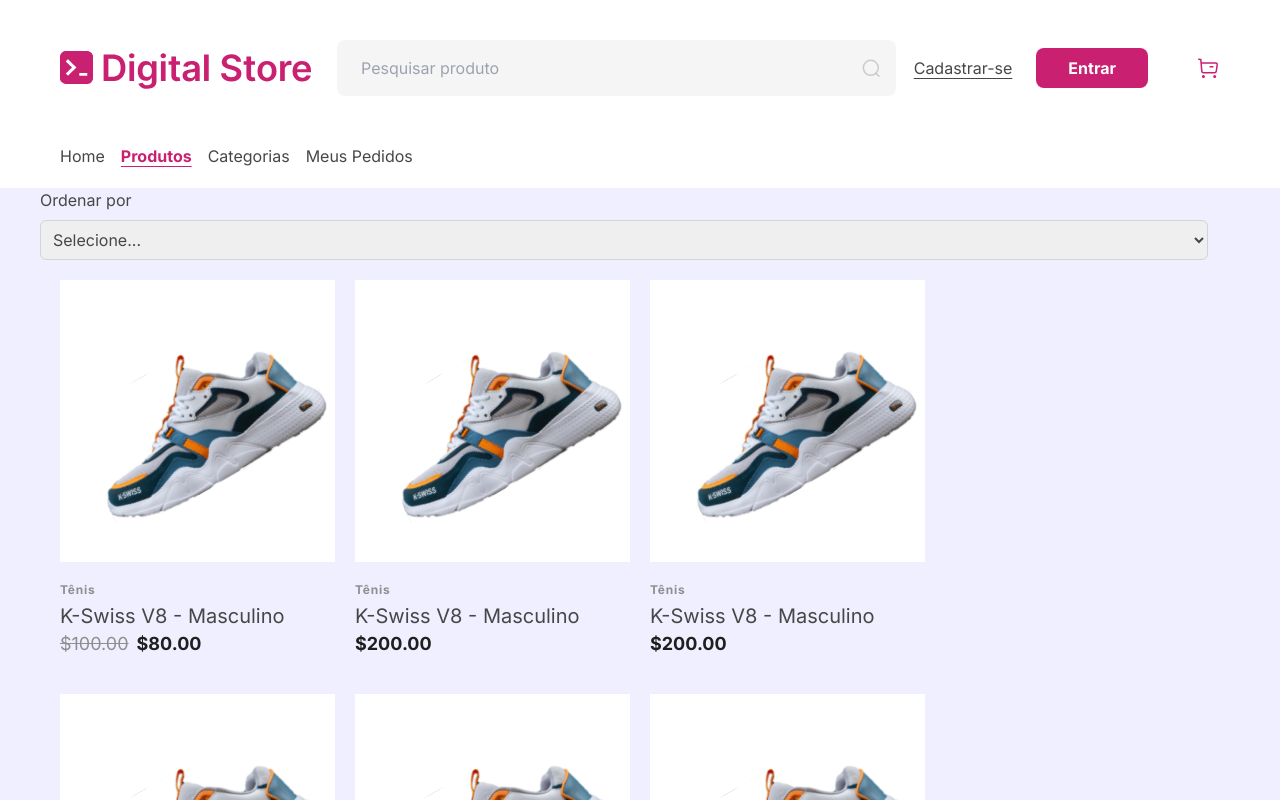
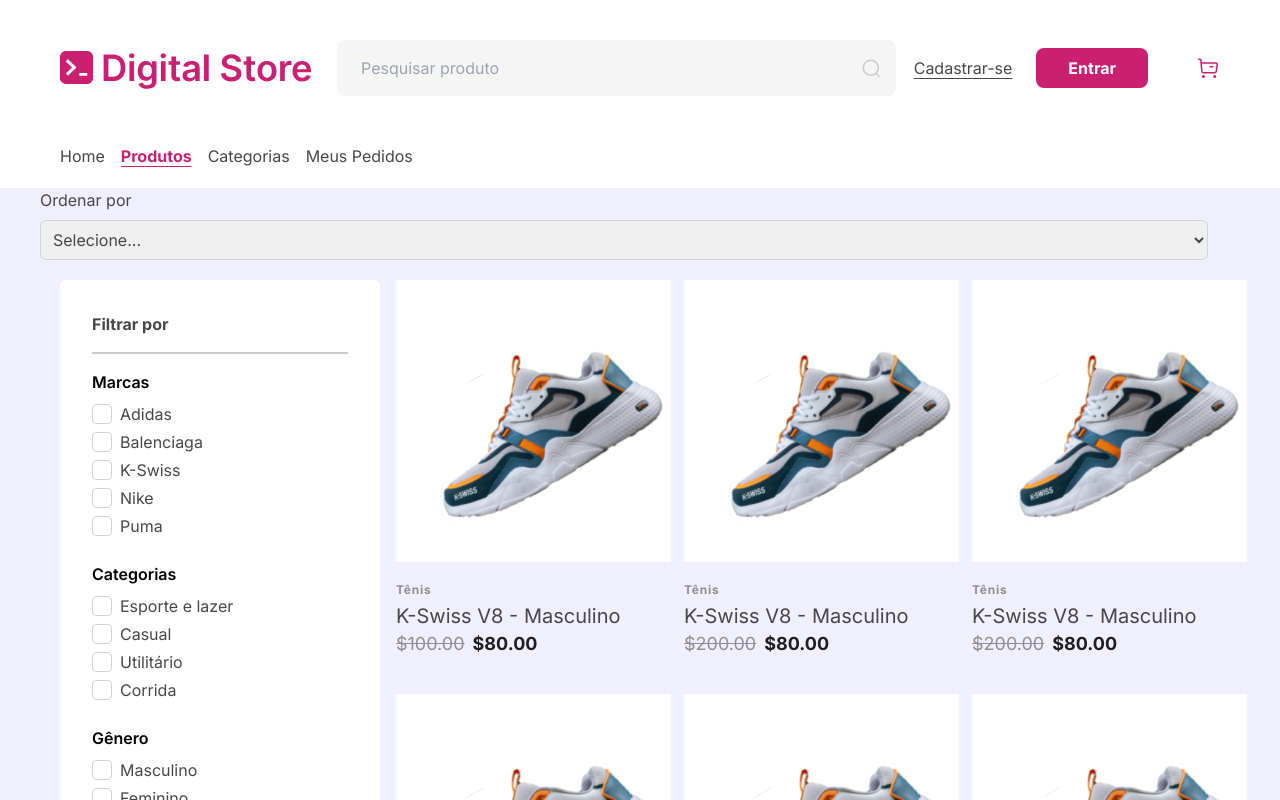
Before and after one commit to Gleis0nLemos/digital_store, a React (Vite) app: page /products in a window 1280 px wide. Shown: the top 800 px of the page. Built offline with nearby package versions, Linux system fonts and the light colour scheme.

Commit message:
feat: listing products is setting, added filters

```diff
--- a/src/components/FilterGroup.jsx
+++ b/src/components/FilterGroup.jsx
@@ -0,0 +1,27 @@
+const FilterGroup = ({ title, filters, onChange }) => {
+  return (
+    <div className="bg-white p-8 w-80 mb-6 rounded-md">
+      <h3 className="text-dark-gray-2 font-bold">{title}</h3>
+      <hr className="border border-light-gray-2 my-4" />
+      {filters.map((filter, index) => (
+        <div key={index} className="mb-6">
+          <h4 className="font-semibold mb-2">{filter.label}</h4>
+          {filter.options.map((option, idx) => (
+            <div key={idx} className="flex items-center mb-1">
+              <input
+                type="checkbox"
+                name={filter.name}
+                value={option.value}
+                className="checkbox"
+                onChange={onChange}
+              />
+              <label className="ml-2 text-14px text-dark-gray-2">{option.text}</label>
+            </div>
+          ))}
+        </div>
+      ))}
+    </div>
+  );
+}
+
+export default FilterGroup;
--- a/src/components/ProductListing.jsx
+++ b/src/components/ProductListing.jsx
@@ -19,6 +19,8 @@ const ProductListing = ({ products, columns=4 }) => {
           image={product.image}
           category={product.category}
           name={product.name}
+          brand={product.brand}
+          gender={product.gender}
           price={product.price}
           priceDiscount={product.priceDiscount}
           />
--- a/src/output.css
+++ b/src/output.css
@@ -647,6 +647,11 @@ video {
   margin-right: auto;
 }
 
+.my-4 {
+  margin-top: 1rem;
+  margin-bottom: 1rem;
+}
+
 .mb-1 {
   margin-bottom: 0.25rem;
 }
@@ -675,6 +680,10 @@ video {
   margin-bottom: 20px;
 }
 
+.mb-6 {
+  margin-bottom: 1.5rem;
+}
+
 .mb-8 {
   margin-bottom: 2rem;
 }
@@ -683,6 +692,10 @@ video {
   margin-left: 0.25rem;
 }
 
+.ml-2 {
+  margin-left: 0.5rem;
+}
+
 .ml-6 {
   margin-left: 1.5rem;
 }
@@ -695,6 +708,10 @@ video {
   margin-right: 0.5rem;
 }
 
+.mr-4 {
+  margin-right: 1rem;
+}
+
 .mr-8 {
   margin-right: 2rem;
 }
@@ -783,6 +800,10 @@ video {
   width: 7rem;
 }
 
+.w-80 {
+  width: 20rem;
+}
+
 .w-96 {
   width: 24rem;
 }
@@ -797,10 +818,6 @@ video {
 
 .w-full {
   width: 100%;
-}
-
-.w-3\/4 {
-  width: 75%;
 }
 
 .min-w-max {
@@ -808,10 +825,6 @@ video {
   min-width: max-content;
 }
 
-.flex-1 {
-  flex: 1 1 0%;
-}
-
 .flex-shrink-0 {
   flex-shrink: 0;
 }
@@ -833,10 +846,6 @@ video {
   grid-template-columns: repeat(2, minmax(0, 1fr));
 }
 
-.grid-cols-1 {
-  grid-template-columns: repeat(1, minmax(0, 1fr));
-}
-
 .flex-col {
   flex-direction: column;
 }
@@ -851,10 +860,6 @@ video {
 
 .justify-start {
   justify-content: flex-start;
-}
-
-.justify-end {
-  justify-content: flex-end;
 }
 
 .justify-center {
@@ -931,10 +936,6 @@ video {
   border-radius: 0.375rem;
 }
 
-.rounded {
-  border-radius: 0.25rem;
-}
-
 .border {
   border-width: 1px;
 }
@@ -961,6 +962,11 @@ video {
   border-color: rgb(75 85 99 / var(--tw-border-opacity));
 }
 
+.border-light-gray-2 {
+  --tw-border-opacity: 1;
+  border-color: rgb(204 204 204 / var(--tw-border-opacity));
+}
+
 .border-primary {
   --tw-border-opacity: 1;
   border-color: rgb(201 32 113 / var(--tw-border-opacity));
@@ -1027,6 +1033,10 @@ video {
   padding: 20px;
 }
 
+.p-8 {
+  padding: 2rem;
+}
+
 .px-0\.5 {
   padding-left: 0.125rem;
   padding-right: 0.125rem;
@@ -1100,6 +1110,10 @@ video {
   padding-left: 1rem;
 }
 
+.pl-5 {
+  padding-left: 20px;
+}
+
 .pl-6 {
   padding-left: 1.5rem;
 }
@@ -1128,8 +1142,20 @@ video {
   padding-top: 1rem;
 }
 
+.pt-5 {
+  padding-top: 20px;
+}
+
 .pt-8 {
   padding-top: 2rem;
+}
+
+.pb-12 {
+  padding-bottom: 3rem;
+}
+
+.pb-24 {
+  padding-bottom: 6rem;
 }
 
 .text-left {
@@ -1249,6 +1275,10 @@ video {
 
 .underline-offset-4 {
   text-underline-offset: 4px;
+}
+
+.filter {
+  filter: var(--tw-blur) var(--tw-brightness) var(--tw-contrast) var(--tw-grayscale) var(--tw-hue-rotate) var(--tw-invert) var(--tw-saturate) var(--tw-sepia) var(--tw-drop-shadow);
 }
 
 .hover\:bg-light-gray-3:hover {
--- a/src/pages/ProductListingPage.jsx
+++ b/src/pages/ProductListingPage.jsx
@@ -3,15 +3,23 @@ import Layout from '../pages/Layout';
 import Section from '../components/Section';
 import ProductListing from '../components/ProductListing';
 import ShoesProduct from '../assets/products/shoes-product.svg';
+import FilterGroup from '../components/FilterGroup';
 
 const ProductListingPage = () => {
   const [sortOrder, setSortOrder] = useState('');
+  const [filters, setFilters] = useState({
+    brand: [],
+    category: [],
+    gender: [],
+  })
 
   const productsData = [
     {
       image: ShoesProduct,
       category: 'Tênis',
       name: 'K-Swiss V8 - Masculino',
+      brand: 'K-Swiss',
+      gender: 'Masculino',
       price: '$100.00',
       priceDiscount: '$80.00',
     },
@@ -19,77 +27,160 @@ const ProductListingPage = () => {
       image: ShoesProduct,
       category: 'Tênis',
       name: 'K-Swiss V8 - Masculino',
+      brand: 'K-Swiss',
+      gender: 'Masculino',
       price: '$200.00',
+      priceDiscount: '$80.00',
     },
     {
       image: ShoesProduct,
       category: 'Tênis',
       name: 'K-Swiss V8 - Masculino',
+      brand: 'K-Swiss',
+      gender: 'Masculino',
       price: '$200.00',
+      priceDiscount: '$80.00',
     },
     {
       image: ShoesProduct,
       category: 'Tênis',
       name: 'K-Swiss V8 - Masculino',
-      price: '$200.00',
+      brand: 'K-Swiss',
+      gender: 'Masculino',
+      price: '$100.00',
+      priceDiscount: '$80.00',
     },
     {
       image: ShoesProduct,
       category: 'Tênis',
       name: 'K-Swiss V8 - Masculino',
-      price: '$200.00',
+      brand: 'K-Swiss',
+      gender: 'Masculino',
+      price: '$100.00',
+      priceDiscount: '$80.00',
     },
     {
       image: ShoesProduct,
       category: 'Tênis',
       name: 'K-Swiss V8 - Masculino',
+      brand: 'K-Swiss',
+      gender: 'Masculino',
       price: '$200.00',
+      priceDiscount: '$80.00',
     },
     {
       image: ShoesProduct,
       category: 'Tênis',
       name: 'K-Swiss V8 - Masculino',
-      price: '$200.00',
+      brand: 'K-Swiss',
+      gender: 'Masculino',
+      price: '$300.00',
+      priceDiscount: '$80.00',
     },
     {
       image: ShoesProduct,
       category: 'Tênis',
       name: 'K-Swiss V8 - Masculino',
-      price: '$200.00',
+      brand: 'K-Swiss',
+      gender: 'Masculino',
+      price: '$100.00',
+      priceDiscount: '$80.00',
     },
     {
       image: ShoesProduct,
       category: 'Tênis',
       name: 'K-Swiss V8 - Masculino',
-      price: '$200.00',
+      brand: 'K-Swiss',
+      gender: 'Masculino',
+      price: '$100.00',
+      priceDiscount: '$80.00',
     },
     {
       image: ShoesProduct,
       category: 'Tênis',
       name: 'K-Swiss V8 - Masculino',
+      brand: 'K-Swiss',
+      gender: 'Feminino',
       price: '$200.00',
+      priceDiscount: '$180.00',
     },
     {
       image: ShoesProduct,
       category: 'Tênis',
       name: 'K-Swiss V8 - Masculino',
-      price: '$150.00',
-    }
+      brand: 'K-Swiss',
+      gender: 'Feminino',
+      price: '$500.00',
+      priceDiscount: '$450.00',
+    },
   ];
 
   const handleSortChange = (event) => {
     setSortOrder(event.target.value);
   };
 
+  const handleFilterChange = (event) => {
+    const { name, value, checked } = event.target;
+    setFilters((prevFilters) => ({
+      ...prevFilters,
+      [name]: checked
+        ? [...prevFilters[name], value]
+        : prevFilters[name].filter((item) => item !== value),
+    }));
+  };
+
+  const filterOptions = [
+    {
+      label: 'Marcas',
+      name: 'brand',
+      options: [
+        { text: 'Adidas', value: 'Adidas' },
+        { text: 'Balenciaga', value: 'Balenciaga' },
+        { text: 'K-Swiss', value: 'K-Swiss' },
+        { text: 'Nike', value: 'Nike' },
+        { text: 'Puma', value: 'Puma' },
+      ],
+    },
+    {
+      label: 'Categorias',
+      name: 'category',
+      options: [
+        { text: 'Esporte e lazer', value: 'Esporte e lazer' },
+        { text: 'Casual', value: 'Casual' },
+        { text: 'Utilitário', value: 'Utilitário' },
+        { text: 'Corrida', value: 'Corrida' },
+      ],
+    },
+    {
+      label: 'Gênero',
+      name: 'gender',
+      options: [
+        { text: 'Masculino', value: 'Masculino' },
+        { text: 'Feminino', value: 'Feminino' },
+        { text: 'Unissex', value: 'Unissex' },
+      ],
+    },
+  ]
+
   const sortedProducts = [...productsData].sort((a, b) => {
     if (sortOrder === 'lowest') {
-      return a.price - b.price
+      return a.price - b.price;
     }
     if (sortOrder === 'highest') {
-      return b.price - a.price
+      return b.price - a.price;
     }
     return 0;
   })
+
+  const filteredProducts = sortedProducts.filter((product) => {
+    return Object.keys(filters).every((filterKey) => {
+      if (filters[filterKey].length === 0) {
+        return true;
+      }
+
+      return filters[filterKey].includes(product[filterKey]);
+    });
+  });
 
   return (
     <Layout>
@@ -109,12 +200,19 @@ const ProductListingPage = () => {
             <option value="highest">Maior preço</option>
           </select>
         </div>
-        <div className='flex'>
-          <div className='p-5'>
-            <ProductListing products={productsData} columns={3}/>
+        <div className='flex pb-24'>
+          <div className='pl-5 pt-5 mr-4 hidden lg:block'>
+            <FilterGroup
+              title="Filtrar por"
+              filters={filterOptions}
+              onChange={handleFilterChange}
+              />
+          </div>
+          <div className='pt-5 px-4 md:px-0'>
+            <ProductListing products={filteredProducts} columns={3}/>
           </div>
         </div>
-        </div>
+      </div>
     </Layout>
   )
 };
--- a/src/styles/styles.css
+++ b/src/styles/styles.css
@@ -20,3 +20,32 @@ body {
   -ms-overflow-style: none; /* IE and Edge */
   scrollbar-width: none; /* Firefox */
 }
+
+.checkbox {
+  appearance: none;
+  -webkit-appearance: none;
+  background-color: #fff;
+  padding: 0.5rem;
+  border-radius: 0.25rem;
+  border: 1px solid #d1d5db;
+  width: 1.25rem;
+  height: 1.25rem;
+  display: inline-block;
+  position: relative;
+}
+
+.checkbox:checked {
+  background-color: #C92071;
+  border-color: #C92071;
+}
+
+.checkbox:checked::after {
+  content: '✓';
+  @apply text-white;
+  color: white;
+  position: absolute;
+  top: 50%;
+  left: 50%;
+  transform: translate(-50%, -50%);
+  font-size: 0.75rem;
+}
```
